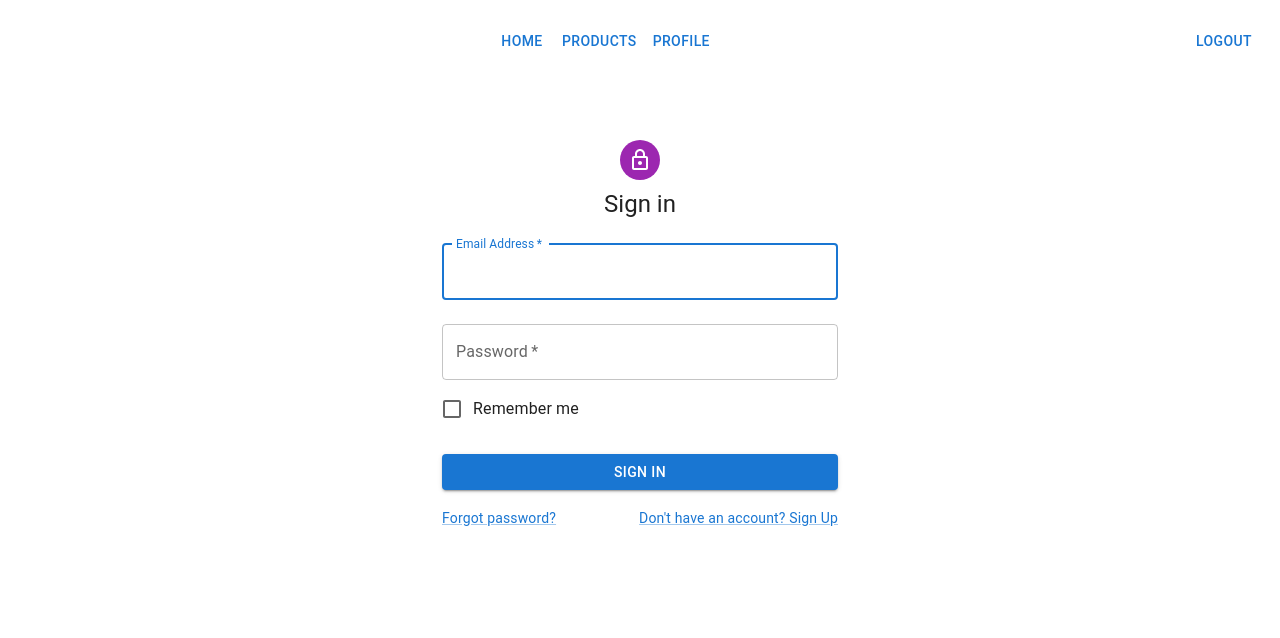
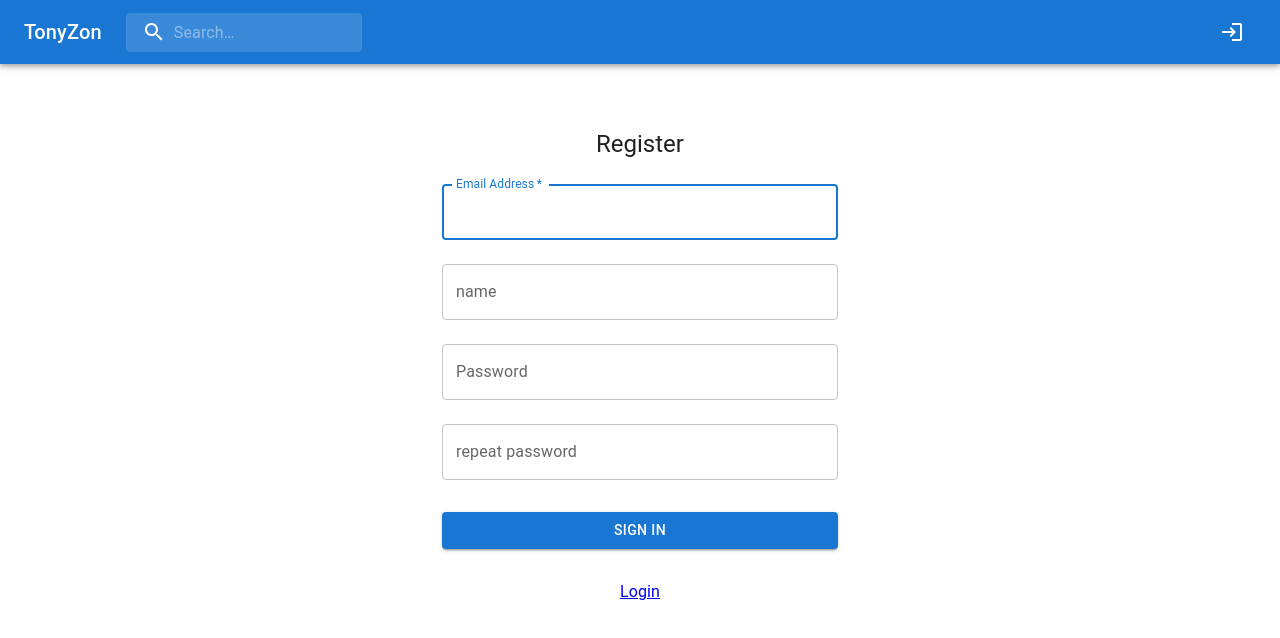
Before and after one commit to Tony-Milukov/shop_express_react, a React (Create React App) app in the folder frontend/: page /register in a window 1280 px wide. Shown: the top 638 px of the page. Built offline with nearby package versions, Linux system fonts and the light colour scheme; no server answers.

Commit message:
added registration and better navbar

```diff
--- /dev/null
+++ b/frontend/src/components/ErrorMsg.tsx
@@ -0,0 +1,15 @@
+import React, { FC } from 'react';
+interface IErrorProps {
+  message: string | boolean,
+  condition: boolean
+}
+const ErrorMsg: FC <IErrorProps> = ({message,condition}) => {
+  return (
+    <>
+      {condition ?
+        <span className={'errorMSG'}>{message}</span> : null}
+      </>
+  );
+};
+
+export default ErrorMsg;
--- a/frontend/src/components/Menu/Nav.tsx
+++ b/frontend/src/components/Menu/Nav.tsx
@@ -1,31 +1,225 @@
 import * as React from 'react';
-import Button from '@mui/material/Button';
-import MenuList from '@mui/material/MenuList';
-import { Link } from 'react-router-dom';
-import './menu.css';
+import { styled, alpha } from '@mui/material/styles';
+import AppBar from '@mui/material/AppBar';
+import Box from '@mui/material/Box';
+import Toolbar from '@mui/material/Toolbar';
+import IconButton from '@mui/material/IconButton';
+import Typography from '@mui/material/Typography';
+import InputBase from '@mui/material/InputBase';
+import Badge from '@mui/material/Badge';
+import MenuItem from '@mui/material/MenuItem';
+import Menu from '@mui/material/Menu';
+import MenuIcon from '@mui/icons-material/Menu';
+import SearchIcon from '@mui/icons-material/Search';
+import AccountCircle from '@mui/icons-material/AccountCircle';
+import MailIcon from '@mui/icons-material/Mail';
+import NotificationsIcon from '@mui/icons-material/Notifications';
+import MoreIcon from '@mui/icons-material/MoreVert';
 import userStore from '../../store/userStore';
+import LoginIcon from '@mui/icons-material/Login';
+import LogoutIcon from '@mui/icons-material/Logout';
+import { Link, useNavigate } from 'react-router-dom';
+import ShoppingCartIcon from '@mui/icons-material/ShoppingCart';
+import "./menu.css";
+const Search = styled('div')(({ theme }) => ({
+  position: 'relative',
+  borderRadius: theme.shape.borderRadius,
+  backgroundColor: alpha(theme.palette.common.white, 0.15),
+  '&:hover': {
+    backgroundColor: alpha(theme.palette.common.white, 0.25),
+  },
+  marginRight: theme.spacing(2),
+  marginLeft: 0,
+  width: '100%',
+  [theme.breakpoints.up('sm')]: {
+    marginLeft: theme.spacing(3),
+    width: 'auto',
+  },
+}));
+const SearchIconWrapper = styled('div')(({ theme }) => ({
+  padding: theme.spacing(0, 2),
+  height: '100%',
+  position: 'absolute',
+  pointerEvents: 'none',
+  display: 'flex',
+  alignItems: 'center',
+  justifyContent: 'center',
+}));
 
-export default function HeaderMenu() {
+const StyledInputBase = styled(InputBase)(({ theme }) => ({
+  color: 'inherit',
+  '& .MuiInputBase-input': {
+    padding: theme.spacing(1, 1, 1, 0),
+    // vertical padding + font size from searchIcon
+    paddingLeft: `calc(1em + ${theme.spacing(4)})`,
+    transition: theme.transitions.create('width'),
+    width: '100%',
+    [theme.breakpoints.up('md')]: {
+      width: '20ch',
+    },
+  },
+}));
+
+export default function PrimarySearchAppBar() {
   const token = userStore((state: any) => state.user.token);
-  const logout = userStore((state:any) => state.logout)
+  const logout = userStore((state: any) => state.logout);
+  const nav = useNavigate();
+
+  const [mobileMoreAnchorEl, setMobileMoreAnchorEl] =
+    React.useState<null | HTMLElement>(null);
+
+  const isMobileMenuOpen = Boolean(mobileMoreAnchorEl);
+
+  const handleMobileMenuClose = () => {
+    setMobileMoreAnchorEl(null);
+  };
+
+  const handleMobileMenuOpen = (event: React.MouseEvent<HTMLElement>) => {
+    setMobileMoreAnchorEl(event.currentTarget);
+  };
+  const menuId = 'primary-search-account-menu';
+
+  const mobileMenuId = 'primary-search-account-menu-mobile';
+  const doLogout = () => {
+    logout();
+    nav('/login');
+  };
+  const renderMobileMenu = (
+    <Menu
+      anchorEl={mobileMoreAnchorEl}
+      anchorOrigin={{
+        vertical: 'top',
+        horizontal: 'right',
+      }}
+      id={mobileMenuId}
+      keepMounted
+      transformOrigin={{
+        vertical: 'top',
+        horizontal: 'right',
+      }}
+      open={isMobileMenuOpen}
+      onClose={handleMobileMenuClose}
+    >
+      <MenuItem>
+        <IconButton
+          size="large"
+          aria-label="account of current user"
+          aria-controls="primary-search-account-menu"
+          aria-haspopup="true"
+          color="inherit"
+        >
+          <AccountCircle/>
+        </IconButton>
+
+        <p>Profile</p>
+      </MenuItem>
+    </Menu>
+  );
+  const renderAuthItems = (
+    <>
+     <Link to={"/cart"} className="menuLink">
+       <IconButton
+         size="large"
+         color="inherit"
+       >
+         <Badge badgeContent={12} color="error">
+           <ShoppingCartIcon/>
+         </Badge>
+       </IconButton>
+     </Link>
+      <Link className={"menuLink"} to={'/profile'}>
+
+        <IconButton
+          size="large"
+          edge="end"
+          aria-label="account of current user"
+          aria-controls={menuId}
+          aria-haspopup="true"
+          color="inherit"
+        >
+          <AccountCircle/>
+        </IconButton>
+      </Link>
+
+      <IconButton
+        onClick={doLogout}
+        size="large"
+        color="inherit">
+        <LogoutIcon/>
+      </IconButton>
+      <Box sx={{
+        display: {
+          xs: 'flex',
+          md: 'none'
+        }
+      }}>
+        <IconButton
+          size="large"
+          aria-label="show more"
+          aria-controls={mobileMenuId}
+          aria-haspopup="true"
+          onClick={handleMobileMenuOpen}
+          color="inherit"
+        >
+          <MoreIcon/>
+        </IconButton>
+      </Box>
+
+    </>
+
+  );
+
+  const renderNoAuthItems = (
+    <>
+      <IconButton
+        onClick={() => nav('/login')}
+        size="large"
+        aria-label="show more"
+        aria-haspopup="true"
+        color="inherit"
+      >
+        <LoginIcon/>
+      </IconButton>
+    </>
+  );
   return (
-    <div className={'menu'}>
-      <MenuList>
-        {/* allUsers */}
-        <Link className={'menuLink'} to={'/'}><Button variant="text">Home</Button></Link>
-        <Link className={'menuLink'} to={'/profile'}><Button variant="text">Products</Button></Link>
+    <Box sx={{ flexGrow: 1 }}>
+      <AppBar position="static">
+        <Toolbar>
+          <Link className={"menuLink"} to={"/"}><Typography
+            variant="h6"
+            noWrap
+            component="div"
+            sx={{
+              display: {
+                xs: 'none',
+                sm: 'block'
+              }
+            }}
+          >
+            TonyZon
+          </Typography></Link>
+          <Search>
+            <SearchIconWrapper>
+              <SearchIcon/>
+            </SearchIconWrapper>
+            <StyledInputBase
+              placeholder="Search…"
+              inputProps={{ 'aria-label': 'search' }}
+            />
+          </Search>
 
-        {/* onlyAuth */}
-        <Link className={'menuLink'} to={'/profile'}><Button variant="text">Profile</Button></Link>
-
-      </MenuList>
-      {
-        !token ?
-          <Link className={'menuLink'} to={'/login'}>
-            <Button className={'authButton '} variant="text">Login</Button>
-          </Link>
-          : <Button onClick={() => logout()} variant="text">Logout</Button>
-      }
-    </div>
-  );
+          <Box sx={{ flexGrow: 1 }}/>
+          <Box sx={{
+            display: {
+              xs: 'none',
+              md: 'flex'
+            }
+          }}> {token ? renderAuthItems : renderNoAuthItems}</Box>
+        </Toolbar>
+      </AppBar>
+      {renderMobileMenu}
+    </Box>
+  )
+    ;
 }
--- a/frontend/src/components/Menu/menu.css
+++ b/frontend/src/components/Menu/menu.css
@@ -1,6 +1,6 @@
 .menuLink {
     text-decoration: none;
-    color: black;
+    color: inherit;
 }
 
 .css-e53awj-MuiStack-root {
@@ -15,8 +15,6 @@
     padding-right: 20px;
     padding-left: 20px;
     justify-content: space-between;
-    margin-top: 15px;
-
 }
 .css-h4y409-MuiList-root {
     margin: 0 auto !important;
--- a/frontend/src/index.css
+++ b/frontend/src/index.css
@@ -2,3 +2,6 @@
     margin: 0;
     padding: 0;
 }
+.errorMSG {
+    color: red;
+}
--- a/frontend/src/pages/Login/LoginPage.tsx
+++ b/frontend/src/pages/Login/LoginPage.tsx
@@ -71,6 +71,7 @@ export default function LoginPage() {
               autoComplete="email"
               autoFocus
             />
+
             <TextField
               onChange={(e: any) => setPassword(e.target.value)}
               margin="normal"
@@ -94,7 +95,8 @@ export default function LoginPage() {
               Login
             </Button>
             <div className="loginBottom">
-              {error ? <span>email or password are incorrect</span> : null} <br/>
+              {error ? <span className={'errorMSG'}>email or password are incorrect</span> : null}
+              <br/>
               <Link to={'/register'}>
                 {'register'}
               </Link>
--- a/frontend/src/pages/Login/login.css
+++ b/frontend/src/pages/Login/login.css
@@ -5,6 +5,3 @@
    text-align: center;
     margin-top: 15px;
 }
-.loginBottom span {
-    color: red;
-}
--- a/frontend/src/pages/Register/RegisterPage.tsx
+++ b/frontend/src/pages/Register/RegisterPage.tsx
@@ -1,40 +1,69 @@
 import * as React from 'react';
-import Avatar from '@mui/material/Avatar';
 import Button from '@mui/material/Button';
 import CssBaseline from '@mui/material/CssBaseline';
 import TextField from '@mui/material/TextField';
-import FormControlLabel from '@mui/material/FormControlLabel';
-import Checkbox from '@mui/material/Checkbox';
-import Link from '@mui/material/Link';
-import Grid from '@mui/material/Grid';
+import IRegisterRequest from '../../types/registerRequest';
 import Box from '@mui/material/Box';
-import LockOutlinedIcon from '@mui/icons-material/LockOutlined';
 import Typography from '@mui/material/Typography';
 import Container from '@mui/material/Container';
 import { createTheme, ThemeProvider } from '@mui/material/styles';
 import axios from 'axios';
 import { useState } from 'react';
+import { Link } from 'react-router-dom';
+import ErrorMsg from '../../components/ErrorMsg';
+import regExp from './regExp';
+import useRedirectOnLogin from '../../hooks/useRedirectOnLogin';
+import { useNavigate } from 'react-router-dom';
 
 const theme = createTheme();
 
+interface IRegErrors {
+  emailErr: string | boolean,
+  usernameErr: string | boolean,
+  passwordErr: string | boolean
+}
+
 export default function RegisterPage() {
-  const [email, setEmail] = useState();
-  const [username, setUsername] = useState();
-  const [password, setPassword] = useState();
-  const [repeatPassword, setRepeatPassword] = useState();
-  const [errors, setErrors] = useState<{}>();
+  //redirect, if the user is logged in
+  useRedirectOnLogin();
+  const [email, setEmail] = useState('');
+  const [username, setUsername] = useState('');
+  const [password, setPassword] = useState('');
+  const [repeatPassword, setRepeatPassword] = useState('');
+  const [errors, setErrors] = useState<IRegErrors>({
+    emailErr: false,
+    usernameErr: false,
+    passwordErr: false
+  });
+  const nav = useNavigate();
+
   const register = async () => {
     try {
-      const { data } = await axios.post('http://localhost:5000/api/user/register', {
-        email,
-        password,
-        username
+      setErrors({
+        ...errors,
+        passwordErr: repeatPassword !== password ? `passwords dont match` : !regExp.password.test(password) ? 'Invalid password.' : false,
+        usernameErr: !regExp.username.test(username) ? 'Usernames can contain only letters & underscores & nums' : false,
+        emailErr: !regExp.email.test(email) ? 'email must in format email@host.host' : false
       });
-
-      console.log(data);
+      if (password && username && email && !errors.emailErr && !errors.passwordErr && !errors.usernameErr) {
+        console.log(!errors.passwordErr);
+        const res = await axios.put<IRegisterRequest>('http://localhost:5000/api/user/register', {
+          email,
+          password,
+          username
+        });
+        if(res.status  === 200) {
+          nav("/login")
+        }
+      }
 
     } catch (e: any) {
-
+      const { message } = e.response.data;
+      setErrors({
+        ...errors,
+        usernameErr: message.includes('username') ? message : false,
+        emailErr: message.includes('email') ? message : false
+      });
     }
 
   };
@@ -51,42 +80,57 @@ export default function RegisterPage() {
             alignItems: 'center',
           }}
         >
-          <Avatar sx={{
-            m: 1,
-            bgcolor: 'secondary.main'
-          }}>
-            <LockOutlinedIcon/>
-          </Avatar>
           <Typography component="h1" variant="h5">
-            Sign in
+            Register
           </Typography>
           <Box component="form" noValidate sx={{ mt: 1 }}>
             <TextField
+              onChange={(e: any) => setEmail(e.target.value)}
               margin="normal"
               required
               fullWidth
               id="email"
+              type={"email"}
               label="Email Address"
-              name="email"
+              name="username"
               autoComplete="email"
               autoFocus
             />
+            <ErrorMsg message={errors.emailErr} condition={!!errors.emailErr}/>
+
             <TextField
+              onChange={(e: any) => setUsername(e.target.value)}
               margin="normal"
-              required
+              fullWidth
+              label="name"
+              autoComplete="off"
+            />
+
+            <ErrorMsg message={errors.usernameErr} condition={!!errors.usernameErr}/>
+            <TextField
+              onChange={(e: any) => setPassword(e.target.value)}
+              margin="normal"
               fullWidth
               name="password"
               label="Password"
               type="password"
               id="password"
-              autoComplete="current-password"
+              autoComplete="new-password"
+
             />
-            <FormControlLabel
-              control={<Checkbox value="remember" color="primary"/>}
-              label="Remember me"
+            <TextField
+              onChange={(e: any) => setRepeatPassword(e.target.value)}
+              margin="normal"
+              fullWidth
+              name="repeatPassord"
+              type="password"
+              autoComplete="new-password"
+              label="repeat password"
             />
+
+            <ErrorMsg message={errors.passwordErr} condition={!!errors.passwordErr}/>
             <Button
-              type="submit"
+              onClick={register}
               fullWidth
               variant="contained"
               sx={{
@@ -96,20 +140,10 @@ export default function RegisterPage() {
             >
               Sign In
             </Button>
-            <Grid container>
-              <Grid item xs>
-                <Link href="#" variant="body2">
-                  Forgot password?
-                </Link>
-              </Grid>
-              <Grid item>
-                <Link href="#" variant="body2">
-                  {'Don\'t have an account? Sign Up'}
-                </Link>
-              </Grid>
-            </Grid>
           </Box>
         </Box>
+        <div className="loginBottom"><Link to={'/login'}>Login</Link></div>
+
       </Container>
     </ThemeProvider>
   );
--- /dev/null
+++ b/frontend/src/pages/Register/regExp.ts
@@ -0,0 +1,5 @@
+export default {
+  email: /^[\w-\.]+@([\w-]+\.)+[\w-]{2,4}$/,
+  password:/^(?=.*[a-z])(?=.*[A-Z])(?=.*\d)[A-Za-z\d]{8,}$/,
+  username:/^[a-zA-Z0-9_]{3,}$/
+}
--- a/frontend/src/store/userStore.ts
+++ b/frontend/src/store/userStore.ts
@@ -5,7 +5,7 @@ import {persist, createJSONStorage} from 'zustand/middleware';
 
 const userStore = create(devtools(persist(((set) => ({
   user: {
-    token: "asd"
+    token: ""
   },
     saveToken: (token:string) => {
     set((state:any) => ({
--- /dev/null
+++ b/frontend/src/types/registerRequest.ts
@@ -0,0 +1,4 @@
+export default interface registerRequest {
+  message: string,
+  status: number
+}
```
Also changed, not shown: 1 other file (tests, documents, lock files or other folders).
